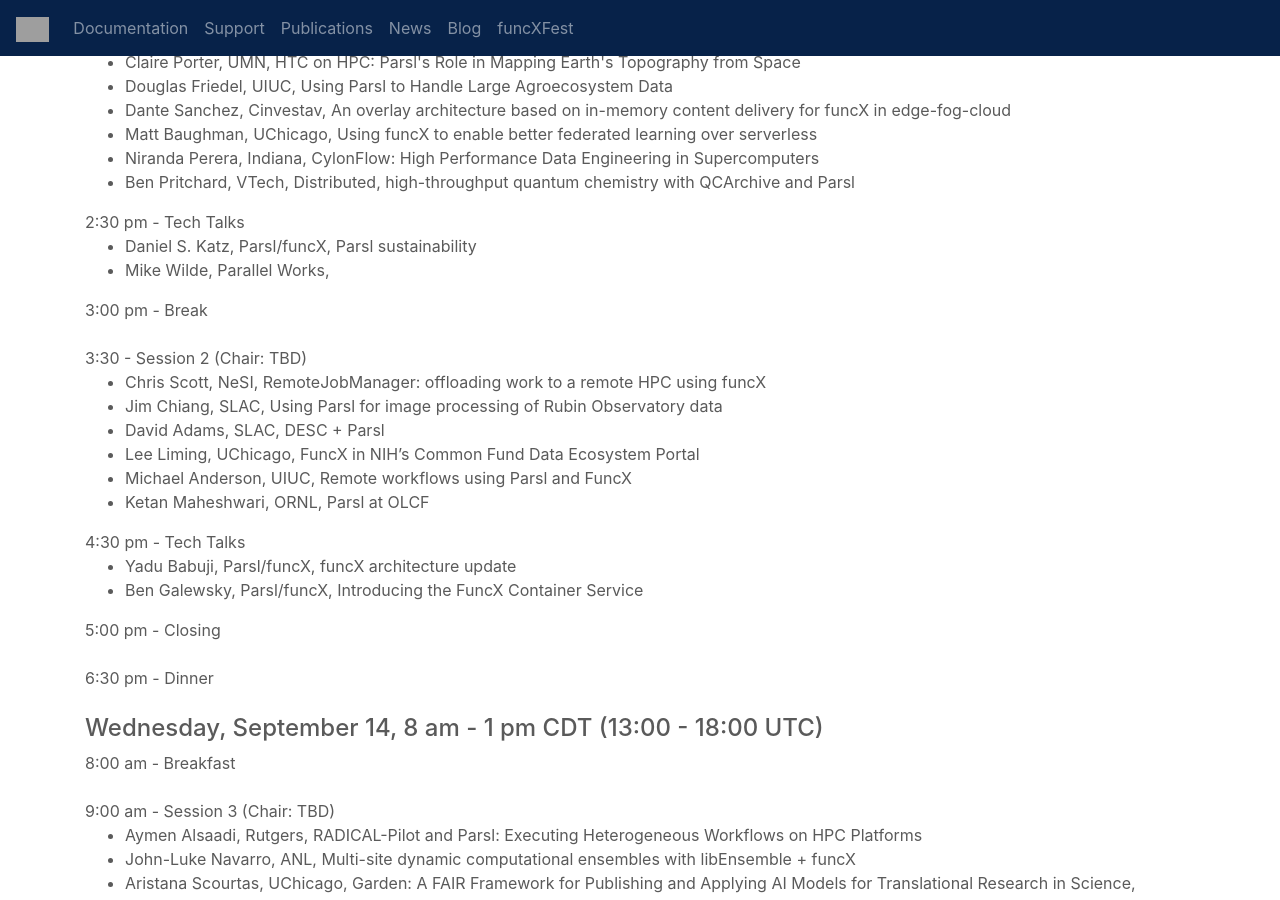
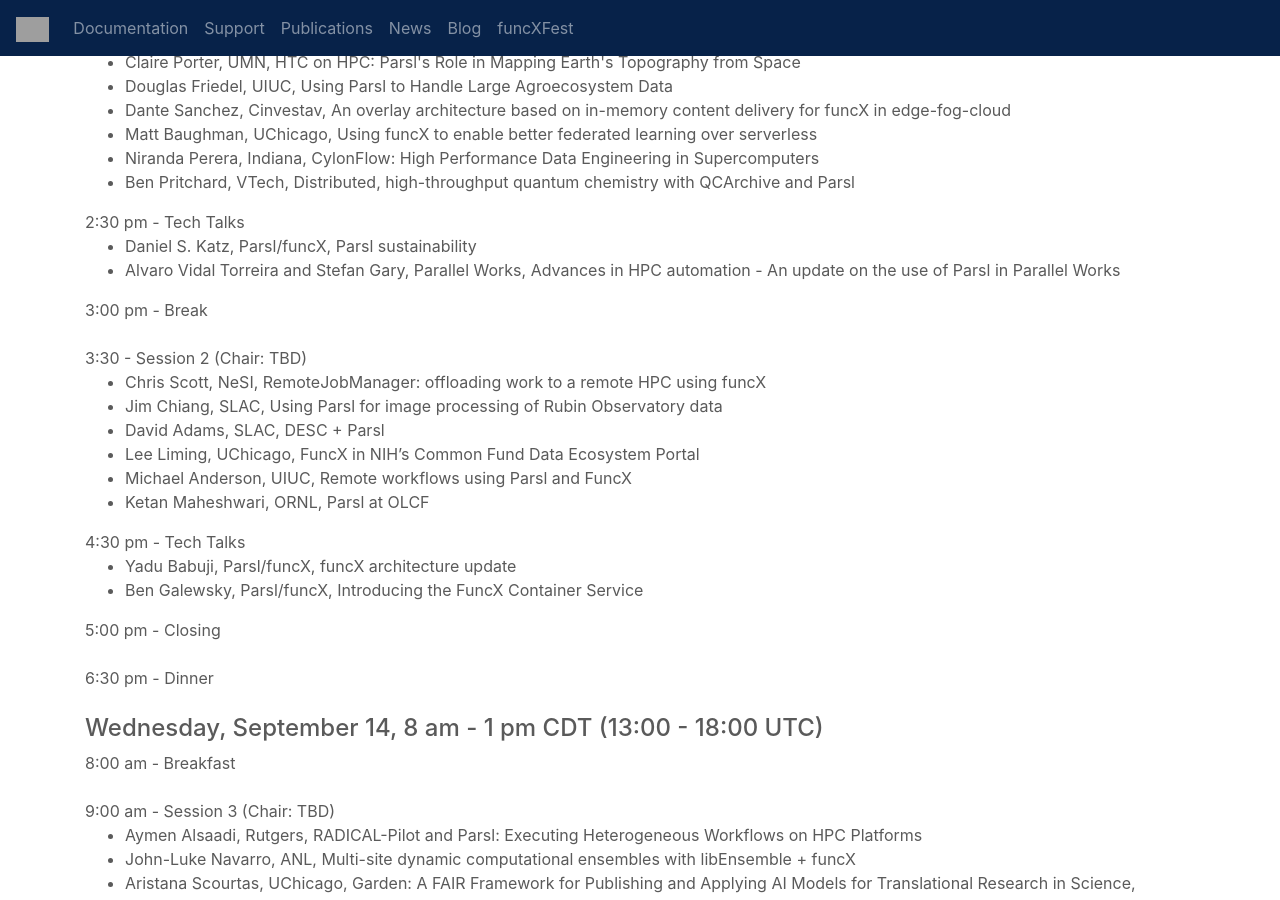
Before and after one commit to funcx-faas/funcx-faas.github.io, a Jekyll site: the page built from funcxfest2022.html, in a window 1280 px wide and 900 px high, scrolled down 847 px. Built offline with Jekyll 4.4.1, drawn with Linux system fonts in a browser that asks for light colours; grey boxes are pictures that could not be loaded.

Commit message:
Update funcxfest2022.html

```diff
--- a/funcxfest2022.html
+++ b/funcxfest2022.html
@@ -56,7 +56,7 @@
       2:30 pm - Tech Talks
 	    <ul>
 		<li>Daniel S. Katz, Parsl/funcX, Parsl sustainability </li>
-	    	<li>Mike Wilde, Parallel Works, </li>
+	    	<li>Alvaro Vidal Torreira and Stefan Gary, Parallel Works, Advances in HPC automation - An update on the use of Parsl in Parallel Works</li>
 	    </ul>
 
       3:00 pm - Break  <br /><br />
```
